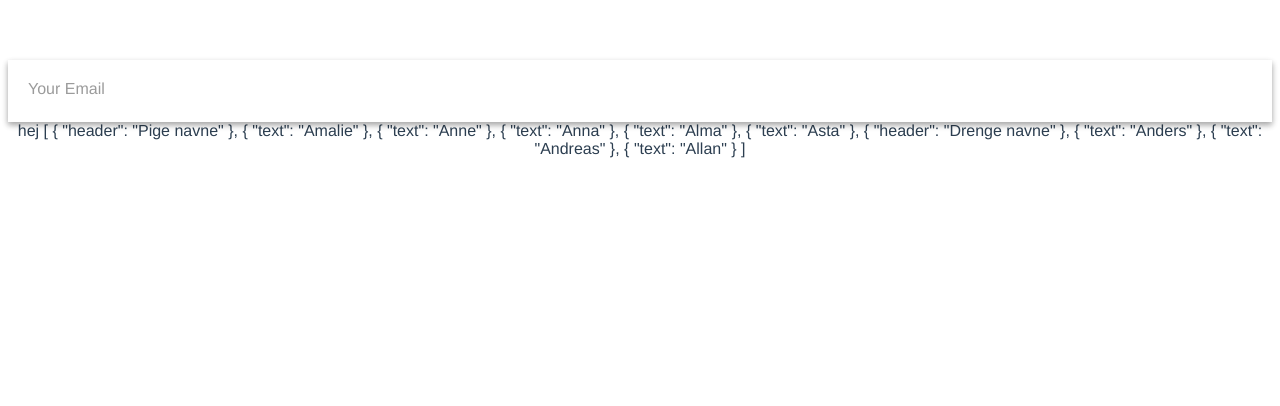
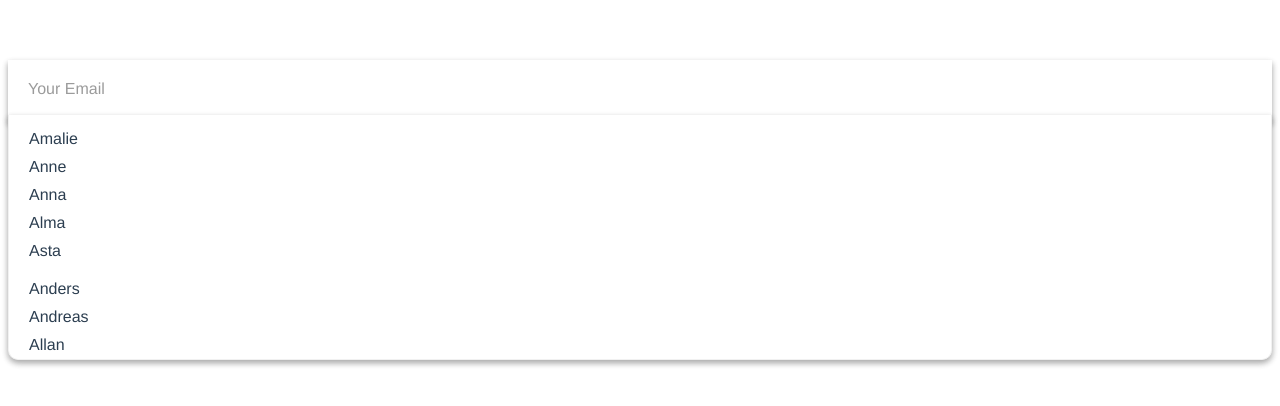
Before and after one commit to maikenmadsen92/fio-autocomplete, a Vue app: page / in a window 1280 px wide. Shown: the top 406 px of the page. Built offline with nearby package versions, Linux system fonts and the light colour scheme.

Commit message:
started designing the suggestion container

```diff
--- a/src/components/autocomplete.vue
+++ b/src/components/autocomplete.vue
@@ -5,9 +5,13 @@
       <input type="email" id="email" class="form__field" placeholder="Your Email">
       <label for="email" class="form__label">Your Email</label>
     </div>
-
     <div> hej {{dateItemsList}}</div>
-  </div>
+      <div id="suggestion-container">
+        <div class="suggestion-item" v-for="(item, i) in dateItemsList" v-bind:key="i">
+          <span class="suggestion-text"> {{item.text}} </span>
+        </div>
+      </div>
+    </div>
 </template>
 <script>
 export default {
@@ -91,4 +95,25 @@ label {
   left: 20px;
 }
 
+#suggestion-container {
+  overflow-y: auto;
+  margin-top: -43px;
+  position: relative;
+  background-color: white;
+  border-color: #F1F1F1;
+  border-style: solid;
+  border-width: 0px 1px 1px 1px;
+  border-radius: 0px 0px 10px 10px;
+  box-shadow: 0 3px 6px rgba(0,0,0,0.16), 0 3px 6px rgba(0,0,0,0.23);
+  text-align: left;
+}
+
+.suggestion-item {
+  padding: 5px 20px 5px 20px;
+}
+
+.suggestion-text {
+  font-family: inherit;
+}
+
 </style>
```
